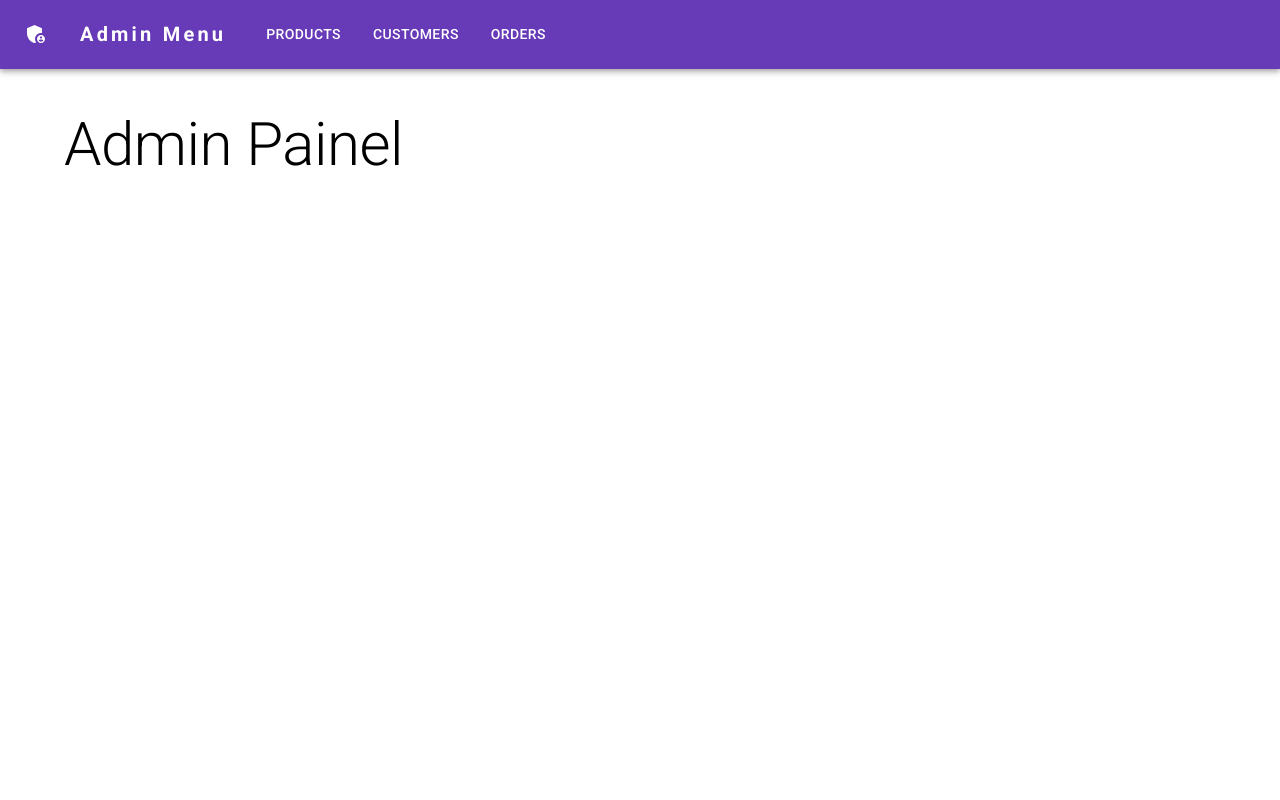
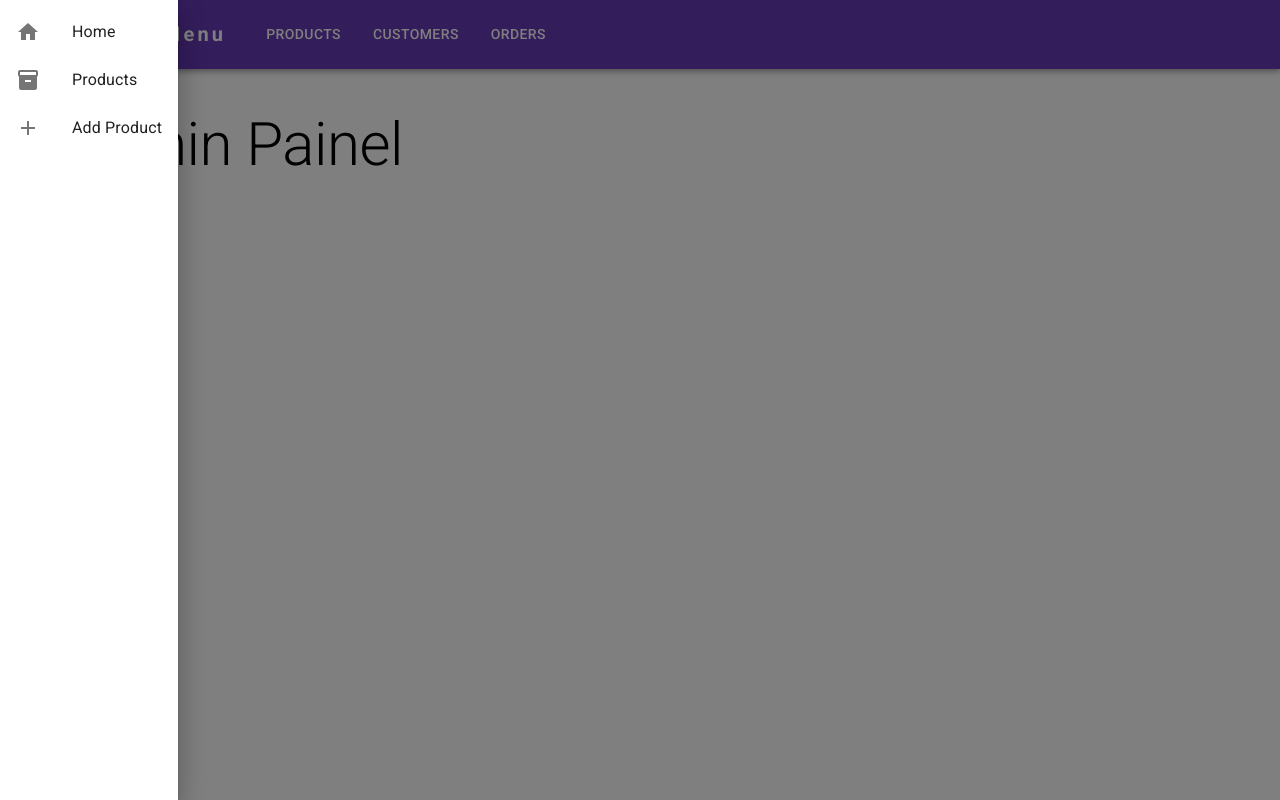
Before and after one commit to OBitencourt/pedidos-lanchonete-front, a React (Create React App) app: page / in a window 1280 px wide. Both pictures are taken after a click on the button "PRODUCTS". Built offline with nearby package versions, Linux system fonts and the light colour scheme.

Commit message:
adding drawers to products, customers and orders

```diff
--- a/src/partials/Header.js
+++ b/src/partials/Header.js
@@ -1,13 +1,26 @@
-import * as React from 'react';
-import AppBar from '@mui/material/AppBar';
+import React, {useState} from 'react'
 
-import Toolbar from '@mui/material/Toolbar';
 
-import Typography from '@mui/material/Typography';
+import {
+    Typography,
+    Container,
+    Button,
+    Toolbar,
+    AppBar
+} from '@mui/material/';
 
-import Container from '@mui/material/Container';
+import Drawer from '@mui/material/Drawer';
+import List from '@mui/material/List';
+import ListItem from '@mui/material/ListItem';
+import ListItemIcon from '@mui/material/ListItemIcon';
+import ListItemText from '@mui/material/ListItemText';
 
-import Button from '@mui/material/Button';
+import HomeIcon from '@mui/icons-material/Home';
+import PersonAddIcon from '@mui/icons-material/PersonAdd';
+import PersonIcon from '@mui/icons-material/Person';
+import InventoryIcon from '@mui/icons-material/Inventory';
+import AddIcon from '@mui/icons-material/Add';
+import ShoppingCartIcon from '@mui/icons-material/ShoppingCart';
 
 import AdminPanelSettingsIcon from '@mui/icons-material/AdminPanelSettings';
 
@@ -15,7 +28,98 @@ import AdminPanelSettingsIcon from '@mui/icons-material/AdminPanelSettings';
 const Header = () => {
 
 
+
+  const [menuOpen, setMenuOpen] = useState(false)
+
+  const [selectedButton, setSelectedButton] = useState('')
+
+  const handleToggleMenu = (selected) => {
+    setMenuOpen(!menuOpen)
+    setSelectedButton(selected)
+
+  }
+
+  const renderMenu = () => {
+
+    switch (selectedButton) {
+        case 'products':
+
+            return (
+                <List>
+                    <ListItem button >
+                        <ListItemIcon>
+                            <HomeIcon />
+                        </ListItemIcon>
+                        <ListItemText>Home</ListItemText>
+                    </ListItem>
+                    <ListItem button>
+                        <ListItemIcon>
+                            <InventoryIcon />
+                        </ListItemIcon>
+                        <ListItemText>Products</ListItemText>
+                    </ListItem>
+                    <ListItem button>
+                        <ListItemIcon>
+                            <AddIcon />
+                        </ListItemIcon>
+                        <ListItemText>Add Product</ListItemText>
+                    </ListItem>
+                </List>
+            );
+
+
+        case 'customers':
+
+            return (
+                <List>
+                    <ListItem button >
+                        <ListItemIcon>
+                            <HomeIcon />
+                        </ListItemIcon>
+                        <ListItemText>Home</ListItemText>
+                    </ListItem>
+                    <ListItem button>
+                        <ListItemIcon>
+                            <PersonIcon />
+                        </ListItemIcon>
+                        <ListItemText>Customers</ListItemText>
+                    </ListItem>
+                    <ListItem button>
+                        <ListItemIcon>
+                            <PersonAddIcon />
+                        </ListItemIcon>
+                        <ListItemText>Add Customer</ListItemText>
+                    </ListItem>
+                </List>
+            );
+
+        case 'orders':
+
+            return (
+                <List>
+                    <ListItem button >
+                        <ListItemIcon>
+                            <HomeIcon />
+                        </ListItemIcon>
+                        <ListItemText>Home</ListItemText>
+                    </ListItem>
+                    <ListItem button>
+                        <ListItemIcon>
+                            <ShoppingCartIcon />
+                        </ListItemIcon>
+                        <ListItemText>Orders</ListItemText>
+                    </ListItem>
+                </List>
+            );
+
+        default: return('')
+    }
+  }
+
+
   return (
+    <>
+
     <AppBar position="static">
       <Container maxWidth="xl">
         <Toolbar disableGutters>
@@ -40,7 +144,7 @@ const Header = () => {
 
           <Button
 
-
+            onClick={() => handleToggleMenu('products')}
             sx={{ mr: 2, my: 2, color: 'white', display: 'block' }}
           >
             Products
@@ -48,7 +152,7 @@ const Header = () => {
 
           <Button
 
-
+            onClick={() => handleToggleMenu('customers')}
             sx={{ mr: 2, my: 2, color: 'white', display: 'block' }}
           >
             Customers
@@ -56,7 +160,7 @@ const Header = () => {
 
           <Button
 
-
+            onClick={() => handleToggleMenu('orders')}
             sx={{ mr: 2, my: 2, color: 'white', display: 'block' }}
           >
             Orders
@@ -65,6 +169,10 @@ const Header = () => {
         </Toolbar>
       </Container>
     </AppBar>
+    <Drawer open={menuOpen} onClose={() => handleToggleMenu()}>
+        {renderMenu()}
+    </Drawer>
+    </>
   );
 }
 export default Header;
```
